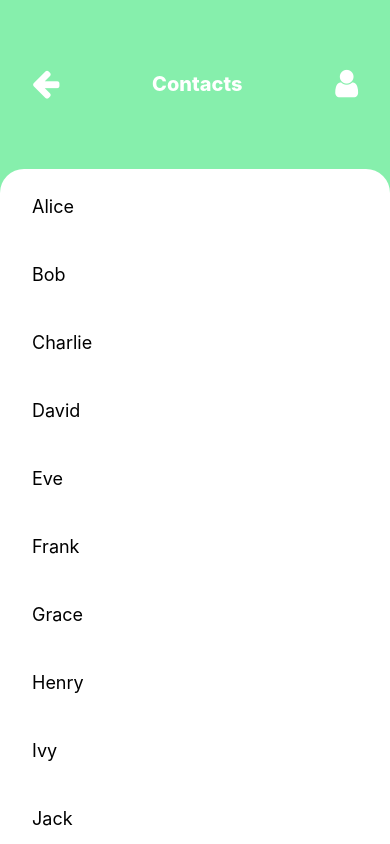
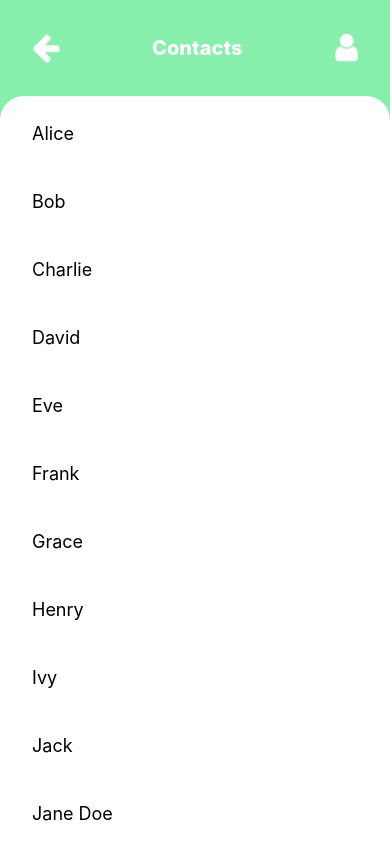
Before and after one commit to SE3A04-Project-Team/secure-chat-app, a React Native app in the folder app/: screen /ContactScreen in a window 390 px wide. Shown: the top 844 px of the page. Built offline with nearby package versions, Linux system fonts and the light colour scheme.

Commit message:
updated styling on contact screen

```diff
--- a/app/screens/ContactScreen.jsx
+++ b/app/screens/ContactScreen.jsx
@@ -1,4 +1,4 @@
-import {ScrollView, Text, TouchableOpacity, View} from "react-native";
+import {SafeAreaView, ScrollView, Text, TouchableOpacity, View} from "react-native";
 import Icon from "react-native-vector-icons/FontAwesome";
 import IconButton from "../components/IconButton";
 
@@ -32,12 +32,14 @@ const ContactScreen = ({navigation}) => {
 
     return (
         <View className="flex-1 min-h-screen bg-accent justify-start">
-            <View className="flex-1 flex-row justify-between items-center content-center px-8">
-                <IconButton icon={<Icon name="arrow-left" size={32} color="white"/>} onPress={() => navigation.goBack()}/>
-                <Text className="text-white text-xl font-extrabold text-center">Contacts</Text>
-                <IconButton icon={<Icon name="user" size={32} color="white"/>} onPress={() => navigation.navigate("ProfileScreen")}/>
-            </View>
-            <View className="bg-primary rounded-t-3xl h-4/5">
+            <SafeAreaView className="">
+                <View className="flex-row justify-between items-center content-center p-8">
+                    <IconButton icon={<Icon name="arrow-left" size={32} color="white"/>} onPress={() => navigation.goBack()}/>
+                    <Text className="text-white text-xl font-extrabold text-center">Contacts</Text>
+                    <IconButton icon={<Icon name="user" size={32} color="white"/>} onPress={() => navigation.navigate("ProfileScreen")}/>
+                </View>
+            </SafeAreaView>
+            <View className="flex flex-col flex-grow bg-primary rounded-t-3xl">
                 <ScrollView className="p-2">
                     <View className="flex flex-col gap-y-2 justify-center items-center">
                         {
```
